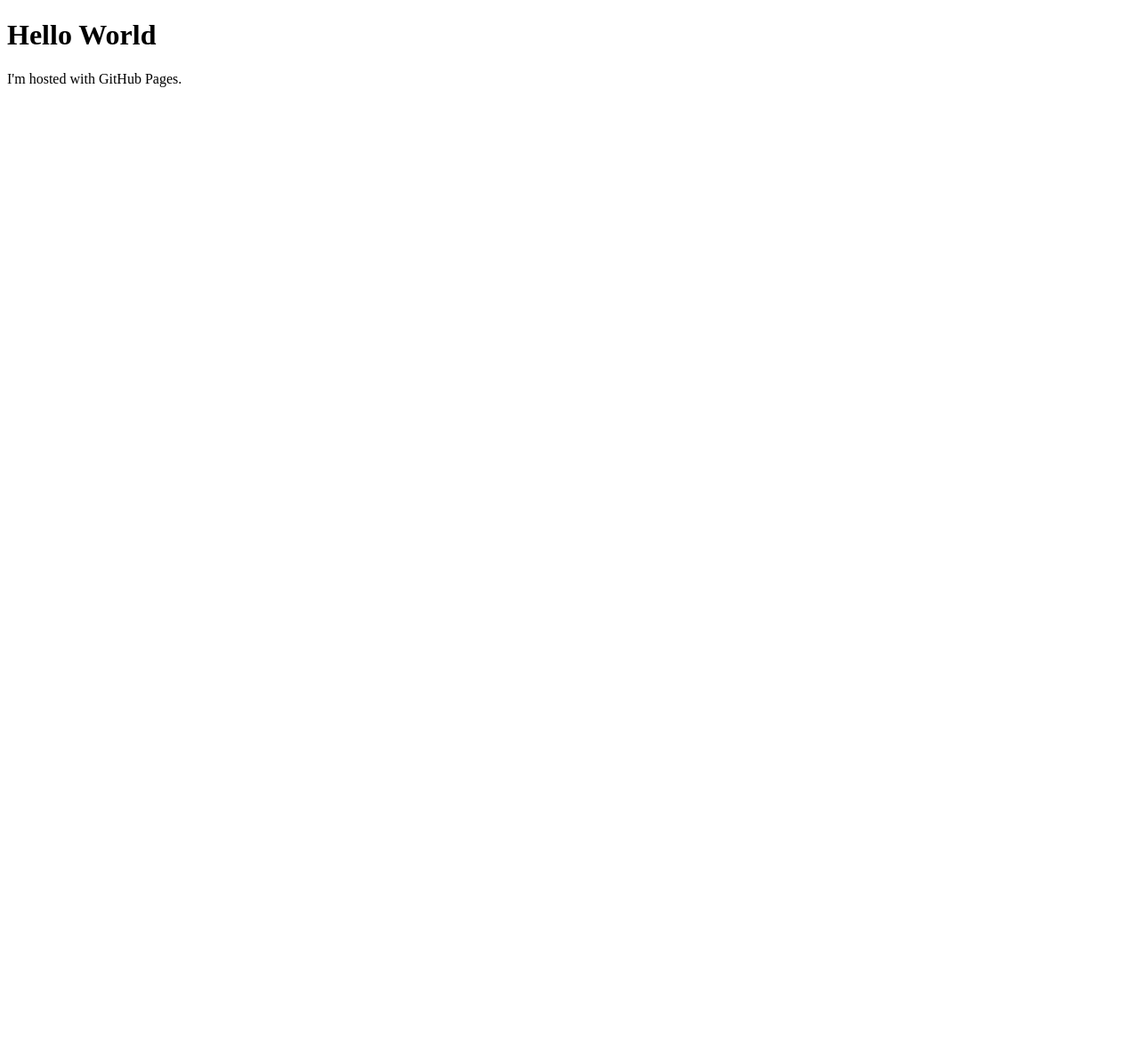
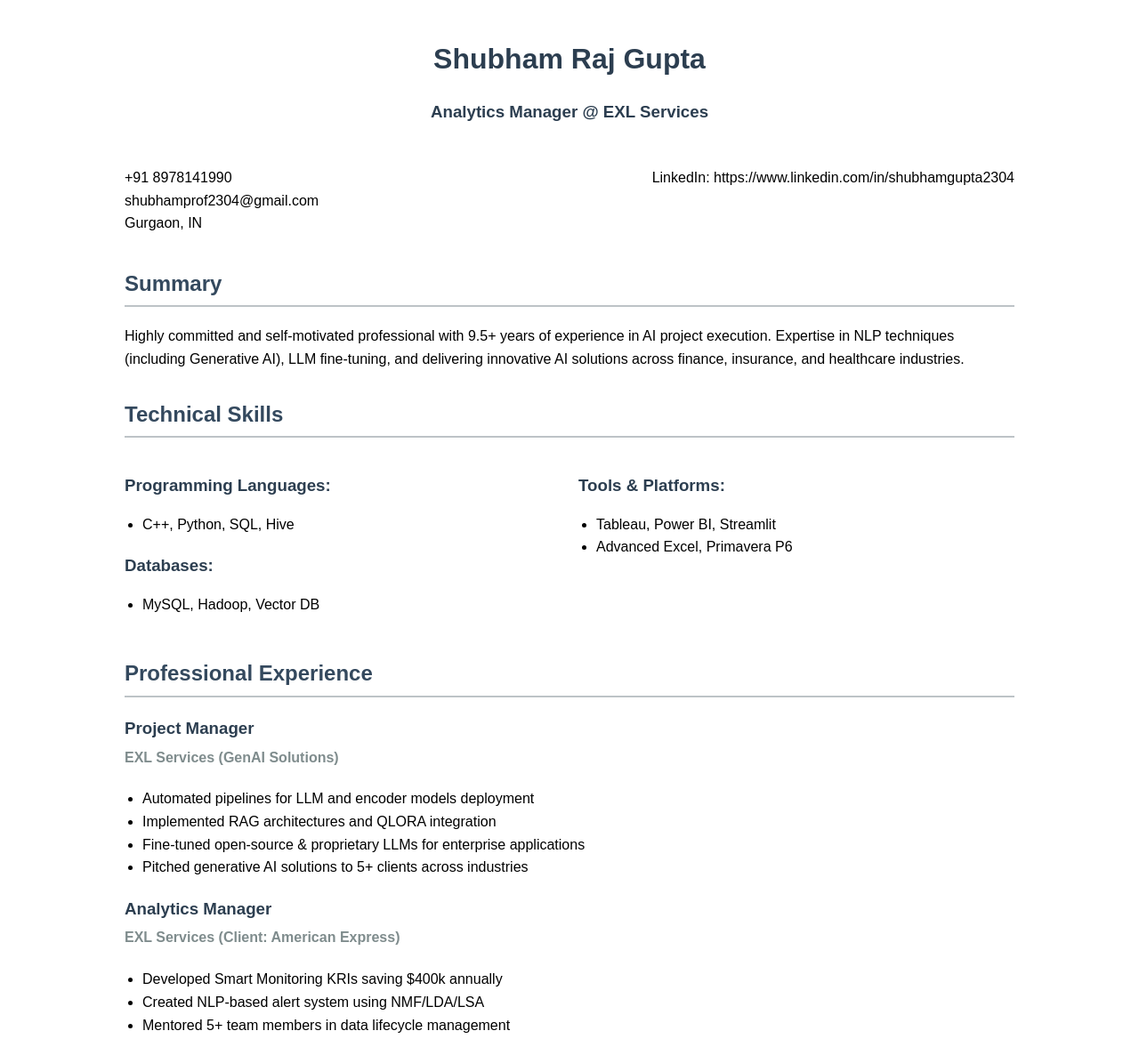
Before and after one commit to sforshub/resume, a plain HTML site: page index.html in a window 1280 px wide. Shown: the top 1168 px of the page at 89% size. Before the commit the page ends 800 px from the top, so only its background shows below. Drawn offline with Linux system fonts and the light colour scheme.

Commit message:
Update to the resume

```diff
--- a/index.html
+++ b/index.html
@@ -1,7 +1,144 @@
 <!DOCTYPE html>
-<html>
+<html lang="en">
+<head>
+    <meta charset="UTF-8">
+    <meta name="viewport" content="width=device-width, initial-scale=1.0">
+    <title>Shubham Raj Gupta - Resume</title>
+    <style>
+        body {
+            font-family: Arial, sans-serif;
+            line-height: 1.6;
+            max-width: 1000px;
+            margin: 0 auto;
+            padding: 20px;
+        }
+        .header {
+            text-align: center;
+            margin-bottom: 30px;
+        }
+        .contact-info {
+            display: flex;
+            justify-content: space-between;
+            margin-bottom: 20px;
+        }
+        h1 {
+            color: #2c3e50;
+            margin-bottom: 5px;
+        }
+        h2 {
+            color: #34495e;
+            border-bottom: 2px solid #bdc3c7;
+            padding-bottom: 5px;
+        }
+        h3 {
+            color: #2c3e50;
+            margin-bottom: 5px;
+        }
+        h4 {
+            color: #7f8c8d;
+            margin-top: 0;
+        }
+        .section {
+            margin-bottom: 30px;
+        }
+        ul {
+            padding-left: 20px;
+        }
+        .skills-container {
+            display: grid;
+            grid-template-columns: 1fr 1fr;
+            gap: 20px;
+        }
+    </style>
+</head>
 <body>
-<h1>Hello World</h1>
-<p>I'm hosted with GitHub Pages.</p>
+    <div class="header">
+        <h1>Shubham Raj Gupta</h1>
+        <h3>Analytics Manager @ EXL Services</h3>
+    </div>
+
+    <div class="contact-info">
+        <div>
+            <p>+91 8978141990<br>
+            shubhamprof2304@gmail.com<br>
+            Gurgaon, IN</p>
+        </div>
+        <div>
+            <p>LinkedIn: https://www.linkedin.com/in/shubhamgupta2304</p>
+        </div>
+    </div>
+
+    <div class="section">
+        <h2>Summary</h2>
+        <p>Highly committed and self-motivated professional with 9.5+ years of experience in AI project execution. Expertise in NLP techniques (including Generative AI), LLM fine-tuning, and delivering innovative AI solutions across finance, insurance, and healthcare industries.</p>
+    </div>
+
+    <div class="section">
+        <h2>Technical Skills</h2>
+        <div class="skills-container">
+            <div>
+                <h3>Programming Languages:</h3>
+                <ul>
+                    <li>C++, Python, SQL, Hive</li>
+                </ul>
+
+                <h3>Databases:</h3>
+                <ul>
+                    <li>MySQL, Hadoop, Vector DB</li>
+                </ul>
+            </div>
+            <div>
+                <h3>Tools & Platforms:</h3>
+                <ul>
+                    <li>Tableau, Power BI, Streamlit</li>
+                    <li>Advanced Excel, Primavera P6</li>
+                </ul>
+            </div>
+        </div>
+    </div>
+
+    <div class="section">
+        <h2>Professional Experience</h2>
+
+        <h3>Project Manager</h3>
+        <h4>EXL Services (GenAI Solutions)</h4>
+        <ul>
+            <li>Automated pipelines for LLM and encoder models deployment</li>
+            <li>Implemented RAG architectures and QLORA integration</li>
+            <li>Fine-tuned open-source & proprietary LLMs for enterprise applications</li>
+            <li>Pitched generative AI solutions to 5+ clients across industries</li>
+        </ul>
+
+        <h3>Analytics Manager</h3>
+        <h4>EXL Services (Client: American Express)</h4>
+        <ul>
+            <li>Developed Smart Monitoring KRIs saving $400k annually</li>
+            <li>Created NLP-based alert system using NMF/LDA/LSA</li>
+            <li>Mentored 5+ team members in data lifecycle management</li>
+        </ul>
+    </div>
+
+    <div class="section">
+        <h2>Recent Projects</h2>
+        <h3>Generative AI</h3>
+        <ul>
+            <li>Developed RAG-based SQL generator with 80%+ accuracy</li>
+            <li>Created production-ready document compliance system</li>
+        </ul>
+
+        <h3>Machine Learning/NLP</h3>
+        <ul>
+            <li>Built unsupervised alert system using BERT & GPT-3.5</li>
+        </ul>
+    </div>
+
+    <div class="section">
+        <h2>Education</h2>
+        <h3>Executive PGP in Data Science</h3>
+        <h4>IIIT Bangalore (2021-2022)</h4>
+
+        <h3>M.Tech</h3>
+        <h4>NIT Warangal (2012-2014)</h4>
+    </div>
 </body>
 </html>
```
